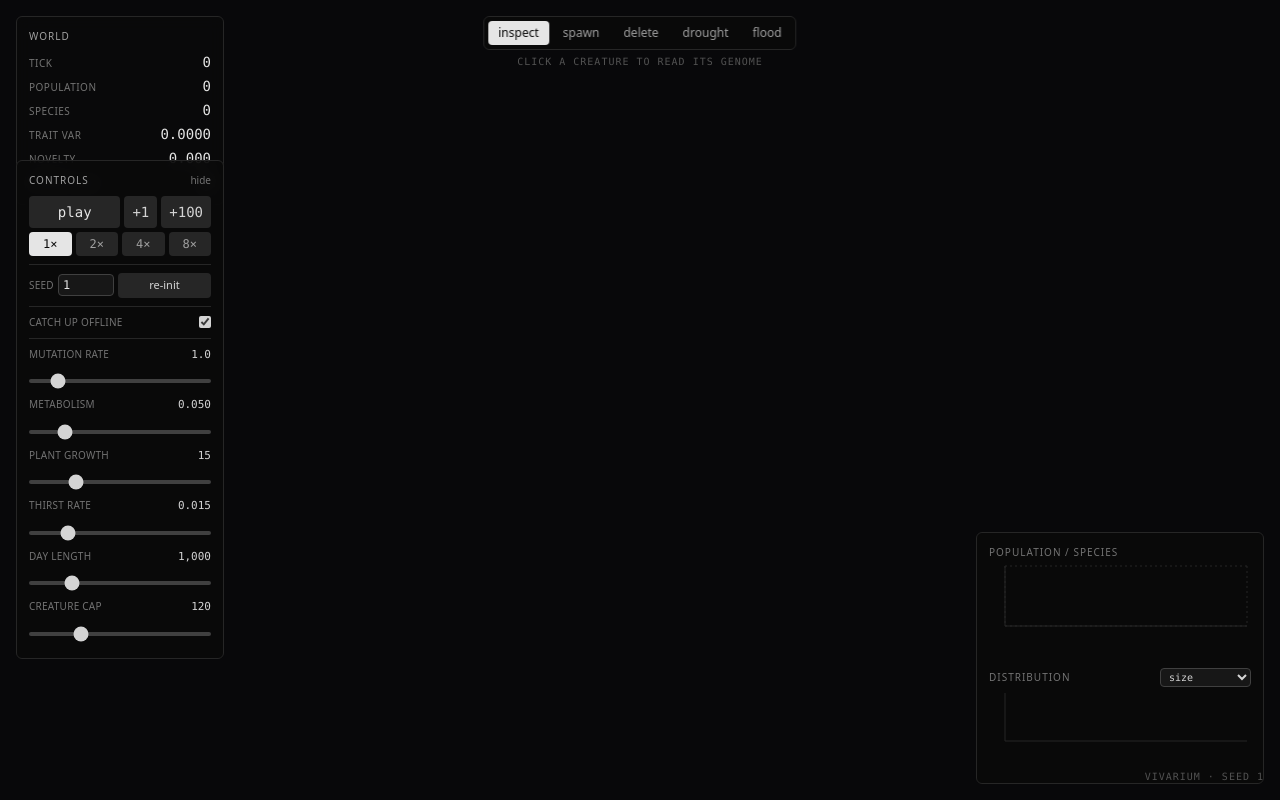
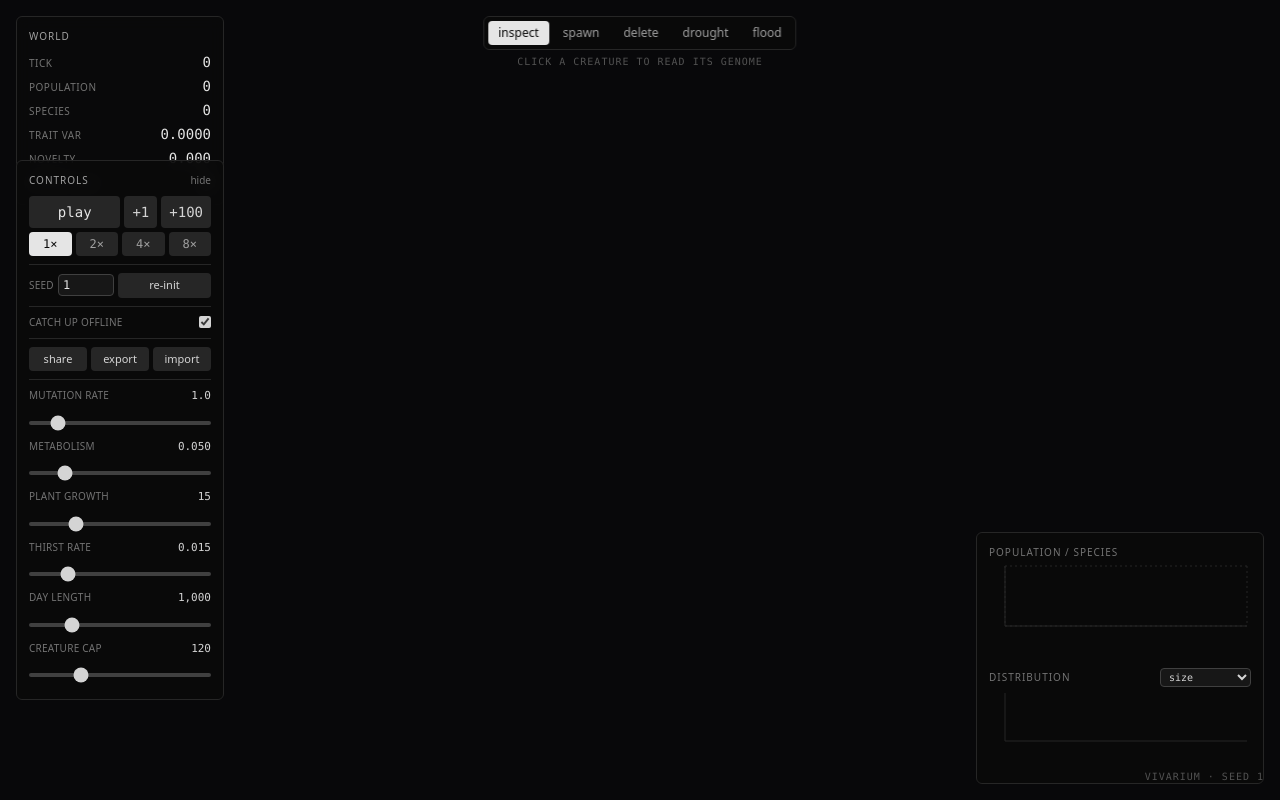
Before and after one commit to justincordova/vivarium, a React (Vite) app: page / in a window 1280 px wide. Built offline with nearby package versions, Linux system fonts and the light colour scheme.

Commit message:
feat: shareable URL-hash worlds and gzip file export/import (phase 5a.4)

```diff
--- a/src/store/useSimStore.ts
+++ b/src/store/useSimStore.ts
@@ -12,6 +12,7 @@
  */
 
 import { makeConfig } from "@sim/config";
+import type { SaveBlob } from "@sim/serialize";
 import type { Creature, LineageEvent } from "@sim/types";
 import type {
   Command,
@@ -23,6 +24,11 @@ import type {
   StatsPayload,
 } from "@worker/protocol";
 import { create } from "zustand";
+import {
+  exportWorld as exportWorldFile,
+  importWorld as importWorldFile,
+  parseHash,
+} from "../ui/share";
 
 /** Non-reactive latest render frame, written by the worker message handler, read by
  * the canvas rAF loop. Deliberately outside Zustand so frames don't trigger renders. */
@@ -126,12 +132,27 @@ interface SimState {
   setFollow(id: number | null): void;
   setCatchupEnabled(enabled: boolean): void;
   dismissReport(): void;
+  /** Export the current world as a gzipped `.viv.gz` download (Phase 5A.4). */
+  exportWorld(): void;
+  /** Import a `.viv.gz` file, replacing the live world (Phase 5A.4). */
+  importWorld(file: File): Promise<void>;
 }
 
 let worker: Worker | null = null;
 
 function send(cmd: Command): void {
   worker?.postMessage(cmd);
+}
+
+/** Pending export: resolved by the next `snapshot` event with the serialized world. */
+let pendingSnapshot: ((blob: SaveBlob) => void) | null = null;
+
+/** Request the worker's current world snapshot as a `SaveBlob` (one at a time). */
+function requestSnapshot(): Promise<SaveBlob> {
+  return new Promise((resolve) => {
+    pendingSnapshot = resolve;
+    send({ t: "snapshot" });
+  });
 }
 
 export const useSimStore = create<SimState>((set, get) => ({
@@ -219,6 +240,17 @@ export const useSimStore = create<SimState>((set, get) => ({
   dismissReport() {
     set({ report: null });
   },
+  exportWorld() {
+    // Ask the worker for a snapshot, then gzip + download it. Fire-and-forget; the
+    // download is triggered when the snapshot arrives.
+    void requestSnapshot().then((blob) => exportWorldFile(blob));
+  },
+  async importWorld(file) {
+    const blob = await importWorldFile(file);
+    send({ t: "loadSave", blob });
+    // The imported world is detached from any shareable URL (it is a full snapshot).
+    set({ detached: true, inspected: null, followId: null, popHistory: [] });
+  },
 }));
 
 /**
@@ -257,6 +289,13 @@ export function startWorker(): Worker {
       case "creature":
         useSimStore.setState({ inspected: msg.data });
         break;
+      case "snapshot":
+        // Fulfill a pending export request with the serialized world.
+        if (pendingSnapshot !== null) {
+          pendingSnapshot(msg.world);
+          pendingSnapshot = null;
+        }
+        break;
       case "catchupProgress":
         // total 0 ⇒ no catch-up (fresh/same-session world) → no overlay.
         useSimStore.setState({
@@ -282,8 +321,18 @@ export function startWorker(): Worker {
   // Persistence-aware boot: load-or-create + optional offline catch-up. `ready` (not
   // this call) flips the store ready and starts play, so the UI shows the catch-up
   // overlay first when there are owed ticks.
-  const { seed, catchupEnabled } = useSimStore.getState();
-  send({ t: "boot", seed, config: makeConfig({}), catchupEnabled });
+  //
+  // A shareable-URL hash (`#seed=..&mut=..`) overrides the default seed/config for a
+  // fresh reproducible world (Phase 5A.4). A stored autosave still wins on the WORKER
+  // side (loadNewest) — the hash only sets the cold-start parameters if there is no
+  // save. This keeps "reopen finds my world" while still honoring a shared link on a
+  // clean browser.
+  const shared = typeof location !== "undefined" ? parseHash(location.hash) : null;
+  const seed = shared?.seed ?? useSimStore.getState().seed;
+  if (shared !== null) useSimStore.setState({ seed });
+  const config = makeConfig(shared?.tunables ? { tunables: shared.tunables } : {});
+  const { catchupEnabled } = useSimStore.getState();
+  send({ t: "boot", seed, config, catchupEnabled });
 
   // `visibilitychange` is a document (main-thread) event the worker cannot observe;
   // forward it as a `save` so the worker autosaves when the tab is hidden.
--- a/src/ui/ControlPanel.tsx
+++ b/src/ui/ControlPanel.tsx
@@ -12,7 +12,8 @@
  */
 
 import { useSimStore } from "@store/useSimStore";
-import { useState } from "react";
+import { useRef, useState } from "react";
+import { shareUrl } from "./share";
 
 /** A live-editable tunable: key, label, range, default, and value formatting. */
 interface SliderDef {
@@ -101,7 +102,29 @@ export function ControlPanel(): React.ReactElement {
   const reinit = useSimStore((s) => s.reinit);
   const catchupEnabled = useSimStore((s) => s.catchupEnabled);
   const setCatchupEnabled = useSimStore((s) => s.setCatchupEnabled);
+  const params = useSimStore((s) => s.params);
+  const exportWorld = useSimStore((s) => s.exportWorld);
+  const importWorld = useSimStore((s) => s.importWorld);
   const [open, setOpen] = useState(true);
+  const [copied, setCopied] = useState(false);
+  const fileRef = useRef<HTMLInputElement>(null);
+
+  const copyShare = (): void => {
+    // The URL encodes the INITIAL config (seed + mutation-rate override) — a fresh
+    // reproducible world, not the current evolved snapshot (that travels by export).
+    const mut = params.MUT_GLOBAL;
+    const url = shareUrl({ seed, tunables: mut !== undefined ? { MUT_GLOBAL: mut } : undefined });
+    void navigator.clipboard?.writeText(url).then(() => {
+      setCopied(true);
+      setTimeout(() => setCopied(false), 1500);
+    });
+  };
+
+  const onImportFile = (e: React.ChangeEvent<HTMLInputElement>): void => {
+    const file = e.target.files?.[0];
+    if (file) void importWorld(file);
+    e.target.value = ""; // allow re-importing the same file
+  };
 
   const doStep = (n: number): void => {
     if (running) pause();
@@ -199,6 +222,42 @@ export function ControlPanel(): React.ReactElement {
         />
       </label>
 
+      {/* Share (URL) + export/import (file) — Phase 5A.4. */}
+      <div className="mt-2 flex gap-1 border-t border-neutral-800 pt-2">
+        <button
+          type="button"
+          onClick={copyShare}
+          className="flex-1 rounded bg-neutral-800 px-2 py-1 text-[11px] text-neutral-300 hover:bg-neutral-700"
+          title="copy a shareable link to this world's initial config"
+        >
+          {copied ? "copied" : "share"}
+        </button>
+        <button
+          type="button"
+          onClick={exportWorld}
+          className="flex-1 rounded bg-neutral-800 px-2 py-1 text-[11px] text-neutral-300 hover:bg-neutral-700"
+          title="download this evolved world as a .viv.gz file"
+        >
+          export
+        </button>
+        <button
+          type="button"
+          onClick={() => fileRef.current?.click()}
+          className="flex-1 rounded bg-neutral-800 px-2 py-1 text-[11px] text-neutral-300 hover:bg-neutral-700"
+          title="load a .viv.gz world file"
+        >
+          import
+        </button>
+        <input
+          ref={fileRef}
+          type="file"
+          accept=".gz,.viv,application/gzip"
+          onChange={onImportFile}
+          className="hidden"
+          aria-label="import world file"
+        />
+      </div>
+
       {open && (
         <div className="mt-2 border-t border-neutral-800 pt-1">
           {SLIDERS.map((d) => (
--- /dev/null
+++ b/src/ui/share.ts
@@ -0,0 +1,102 @@
+/**
+ * share.ts — shareable worlds (Phase 5A.4): URL-hash seed/config encoding + gzipped
+ * file export/import. Main-thread UI utilities (they touch `location`, the DOM download
+ * path, and `CompressionStream`). All world (de)serialization goes through the pure
+ * `sim/` `serialize`/`deserialize` via the worker; this module only encodes the *initial*
+ * config in the URL and gzips/gunzips a `SaveBlob` for file transfer.
+ *
+ * The URL hash encodes the INITIAL config only (a fresh, reproducible world), never a
+ * mid-run snapshot — god-power/live edits detach the world from its URL (the `detached`
+ * flag). A full evolved world travels by file export, not by URL.
+ */
+
+import type { SaveBlob } from "@sim/serialize";
+
+/** The subset of world creation encoded in the URL hash — a reproducible cold start. */
+export interface ShareParams {
+  seed: number;
+  /** Optional tunable overrides (e.g. mutation rate) applied to the default config. */
+  tunables?: Record<string, number>;
+}
+
+/** Parse `#seed=..&mut=..` (and generic `t.KEY=..` tunable overrides) from a hash. */
+export function parseHash(hash: string): ShareParams | null {
+  const raw = hash.startsWith("#") ? hash.slice(1) : hash;
+  if (raw.length === 0) return null;
+  const params = new URLSearchParams(raw);
+  const seedStr = params.get("seed");
+  if (seedStr === null) return null;
+  const seed = Number(seedStr);
+  if (!Number.isFinite(seed)) return null;
+
+  const tunables: Record<string, number> = {};
+  // `mut` is a friendly alias for the mutation-rate multiplier.
+  const mut = params.get("mut");
+  if (mut !== null && Number.isFinite(Number(mut))) tunables.MUT_GLOBAL = Number(mut);
+  // Generic `t.KEY=value` tunable overrides.
+  for (const [k, v] of params) {
+    if (k.startsWith("t.") && Number.isFinite(Number(v))) {
+      tunables[k.slice(2)] = Number(v);
+    }
+  }
+  return Object.keys(tunables).length > 0 ? { seed, tunables } : { seed };
+}
+
+/** Encode `ShareParams` into a `#seed=..` hash string (leading `#` included). */
+export function encodeHash(params: ShareParams): string {
+  const sp = new URLSearchParams();
+  sp.set("seed", String(params.seed));
+  if (params.tunables) {
+    for (const [k, v] of Object.entries(params.tunables)) {
+      if (k === "MUT_GLOBAL") sp.set("mut", String(v));
+      else sp.set(`t.${k}`, String(v));
+    }
+  }
+  return `#${sp.toString()}`;
+}
+
+/** Build the full shareable URL for the current origin+path plus these params. */
+export function shareUrl(params: ShareParams): string {
+  const base = `${location.origin}${location.pathname}`;
+  return `${base}${encodeHash(params)}`;
+}
+
+// ── Gzipped file export / import ──────────────────────────────────────────────
+
+/** Gzip a UTF-8 string via `CompressionStream` → bytes. */
+async function gzip(text: string): Promise<Uint8Array> {
+  const stream = new Blob([text]).stream().pipeThrough(new CompressionStream("gzip"));
+  const buf = await new Response(stream).arrayBuffer();
+  return new Uint8Array(buf);
+}
+
+/** Gunzip bytes via `DecompressionStream` → UTF-8 string. */
+async function gunzip(bytes: Uint8Array): Promise<string> {
+  const stream = new Blob([bytes]).stream().pipeThrough(new DecompressionStream("gzip"));
+  return new Response(stream).text();
+}
+
+/** Trigger a browser download of a gzipped `SaveBlob` as `vivarium-<tick>.viv.gz`. */
+export async function exportWorld(blob: SaveBlob): Promise<void> {
+  const bytes = await gzip(JSON.stringify(blob));
+  const file = new Blob([bytes], { type: "application/gzip" });
+  const url = URL.createObjectURL(file);
+  const a = document.createElement("a");
+  a.href = url;
+  a.download = `vivarium-${blob.tick ?? 0}.viv.gz`;
+  document.body.appendChild(a);
+  a.click();
+  a.remove();
+  URL.revokeObjectURL(url);
+}
+
+/** Read + gunzip + parse a `.viv.gz` file into a `SaveBlob`. Throws on malformed input. */
+export async function importWorld(file: File): Promise<SaveBlob> {
+  const bytes = new Uint8Array(await file.arrayBuffer());
+  const text = await gunzip(bytes);
+  const blob = JSON.parse(text) as SaveBlob;
+  if (typeof blob.version !== "number" || blob.config === undefined) {
+    throw new Error("not a valid vivarium save");
+  }
+  return blob;
+}
--- a/src/worker/protocol.ts
+++ b/src/worker/protocol.ts
@@ -163,6 +163,9 @@ export type Command =
   // Autosaver's in-flight flag.
   | { t: "save" }
   | { t: "init"; seed: number; config: Config }
+  // Load a world from an imported save blob (Phase 5A.4 file import) — replaces the
+  // live world with the deserialized one, then repaints.
+  | { t: "loadSave"; blob: SaveBlob }
   | { t: "play" }
   | { t: "pause" }
   | { t: "speed"; ticksPerFrame: number }
```
Also changed, not shown: src/worker/sim.worker.ts (+17 -1 lines), 1 other file (tests, documents, lock files or other folders).
